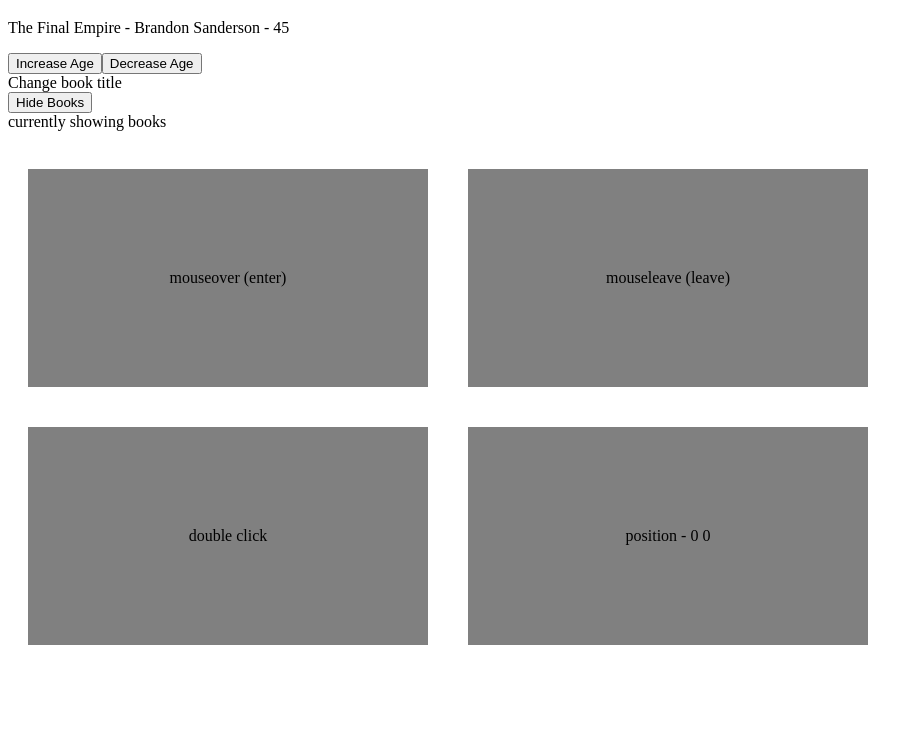
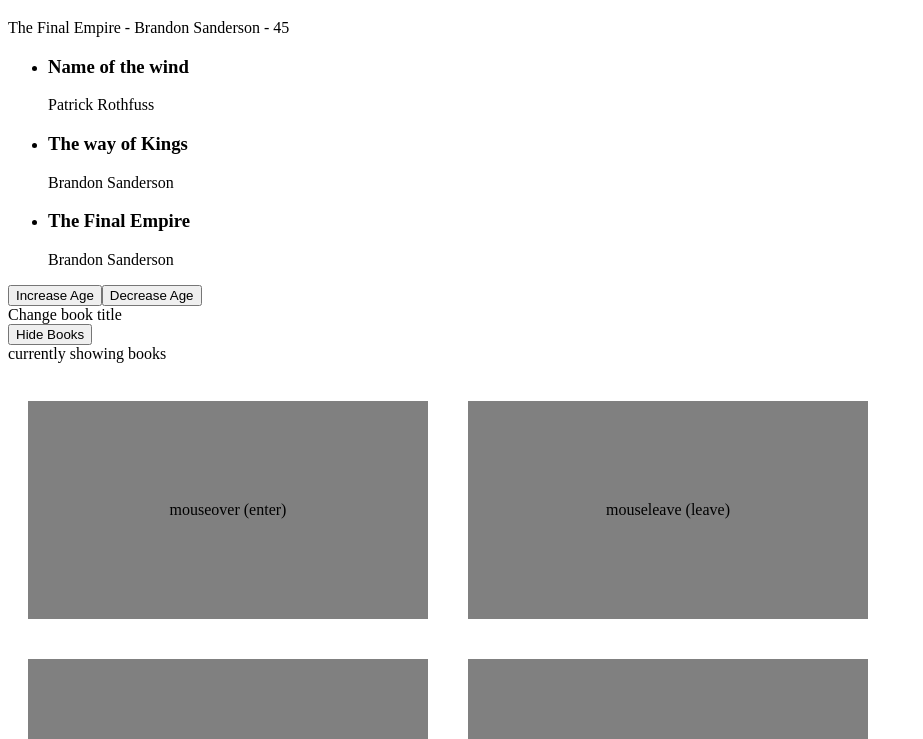
Before and after one commit to nathangiose/Vue_Introduction, a plain HTML site: page Index.html in a window 1280 px wide. Shown: the part 61-800 px from the top of the page, without its empty margins (0-923 px from the left). Drawn offline with nearby package versions, Linux system fonts and the light colour scheme.

Commit message:
using v-for to output lists

```diff
--- a/Index.html
+++ b/Index.html
@@ -19,6 +19,12 @@
         <!-- <h2>I am the template</h2> -->
         <div v-if="showBooks">
             <p>{{ title }} - {{ author }} - {{ age }}</p>
+            <ul>
+                <li v-for="book in books">
+                    <h3>{{ book.title }}</h3>
+                    <p>{{ book.author }}</p>
+                </li>
+            </ul>
 
         <button v-on:click="age++">Increase Age</button>
         <button v-on:click="age--">Decrease Age</button>
--- a/app.js
+++ b/app.js
@@ -4,6 +4,19 @@ const app = Vue.createApp({
     data() {
         return{
             showBooks: true, //this is to show and hide the information
+            books : [{
+                title: 'Name of the wind',
+                author: 'Patrick Rothfuss'
+            },
+            {
+                title: 'The way of Kings',
+                author: 'Brandon Sanderson'
+            },
+            {
+                title: 'The Final Empire',
+            author: 'Brandon Sanderson',
+            }
+        ],
             title: 'The Final Empire',
             author: 'Brandon Sanderson',
             age: 45,
```
